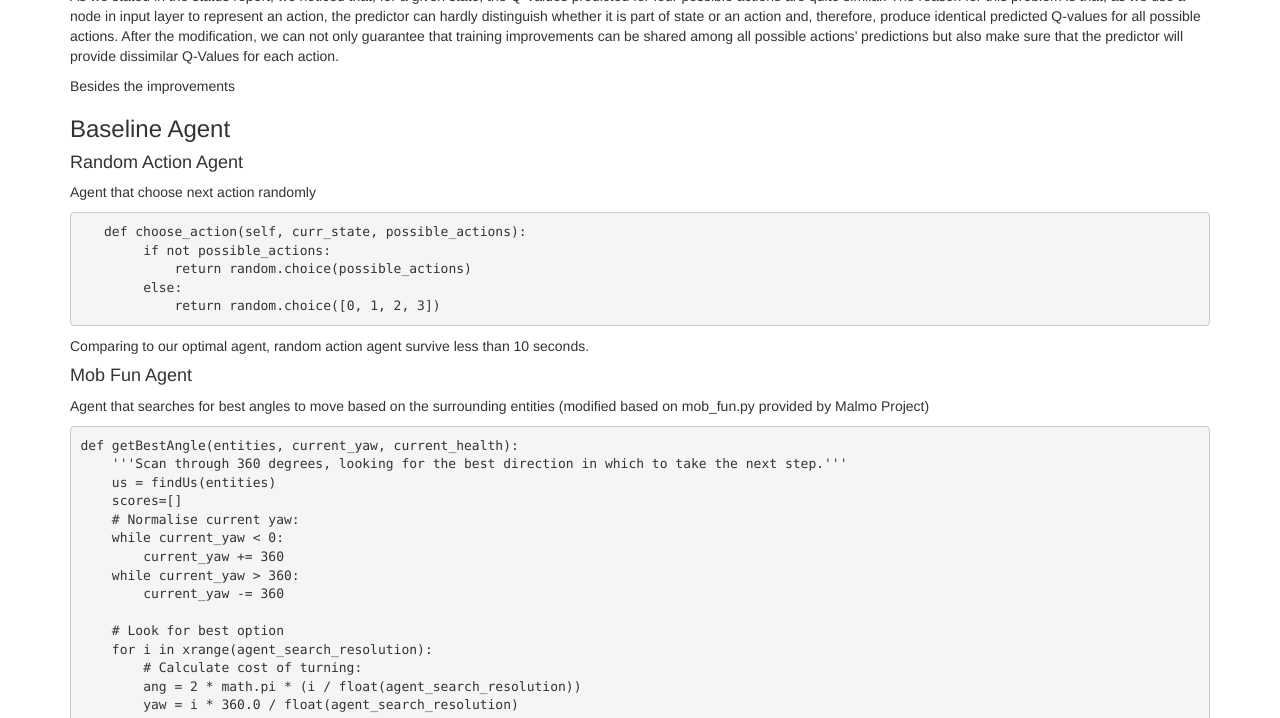
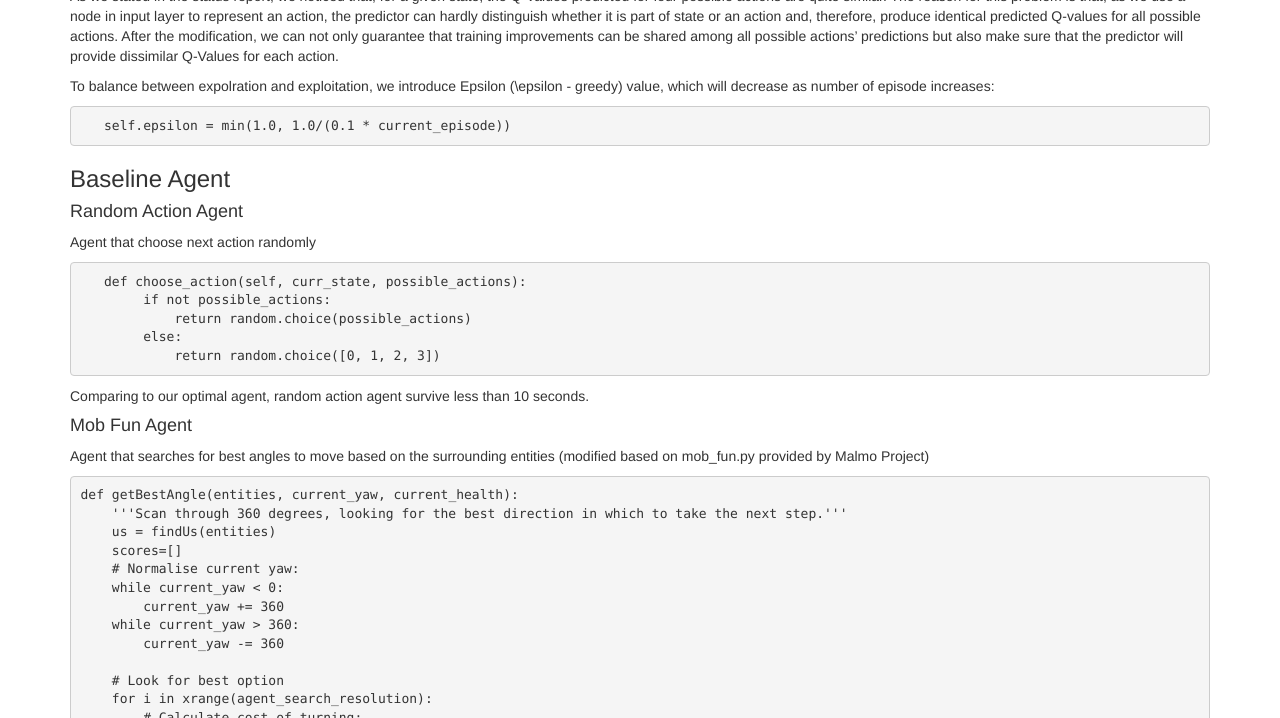
Before and after one commit to mingh2/SurvivalOfTheFittest, a Jekyll site: the page built from docs/final.md, in a window 1280 px wide and 900 px high, scrolled down 4962 px, cut to the strip 182-900 px from the top of the window. Built offline with Jekyll 4.4.1, drawn with Linux system fonts in a browser that asks for light colours.

Commit message:
Update final.md

````diff
--- a/docs/final.md
+++ b/docs/final.md
@@ -83,7 +83,11 @@ In the updated version, we changed the size of input layer to a layer with 121 n
 As we stated in the status report, we noticed that, for a given state, the Q-Values predicted for four possible actions are quite similar. The reason for this problem is that, as we use a node in input layer to represent an action, the predictor can hardly distinguish whether it is part of state or an action and, therefore, produce identical predicted Q-values for all possible actions.
 After the modification, we can not only guarantee that training improvements can be shared among all possible actions' predictions but also make sure that the predictor will provide dissimilar Q-Values for each action.
 
-Besides the improvements
+To balance between expolration and exploitation, we introduce Epsilon (\epsilon - greedy) value, which will decrease as number of episode increases:
+```python
+   self.epsilon = min(1.0, 1.0/(0.1 * current_episode))
+```
+
 ### Baseline Agent
 
 #### Random Action Agent
````
